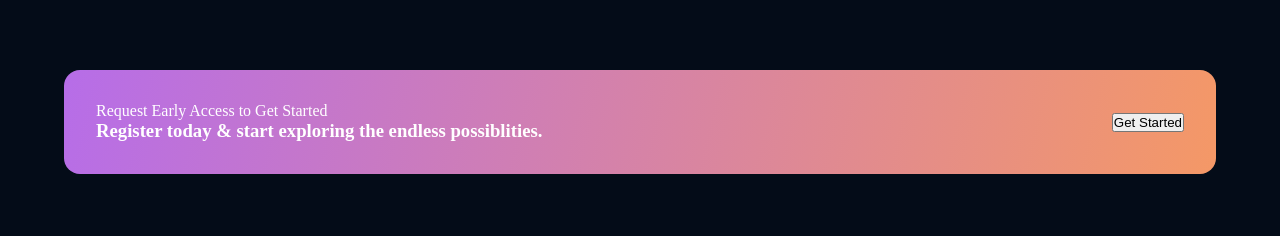
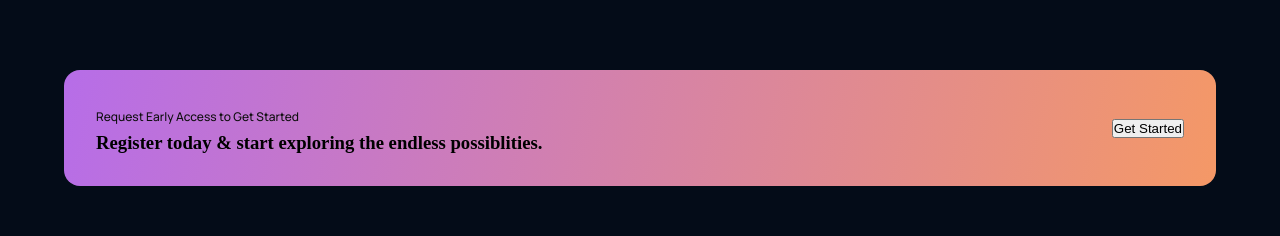
Before and after one commit to DmitryVelichko/avatar-website-react, a React (Create React App) app: page / in a window 1280 px wide. Shown: the part 2709-2945 px from the top of the page. Built offline with nearby package versions, Linux system fonts and the light colour scheme.

Commit message:
New commit

```diff
--- a/src/components/cta/cta.css
+++ b/src/components/cta/cta.css
@@ -1,5 +1,4 @@
 .gpt3__cta {
-  color: white;
   display: flex;
   justify-content: space-between;
   align-items: center;
@@ -9,3 +8,15 @@
   border-radius: 1rem;
   background: var(--gradient-bar);
 }
+
+.gpt3__cta-content p {
+    font-family: var(--font-family);
+    font-weight: 500;
+    font-size: 12px;
+    line-height: 30px;
+    color: #0e0e0e;
+}
+
+.gpt3__cta-content h3 {
+
+}
```
